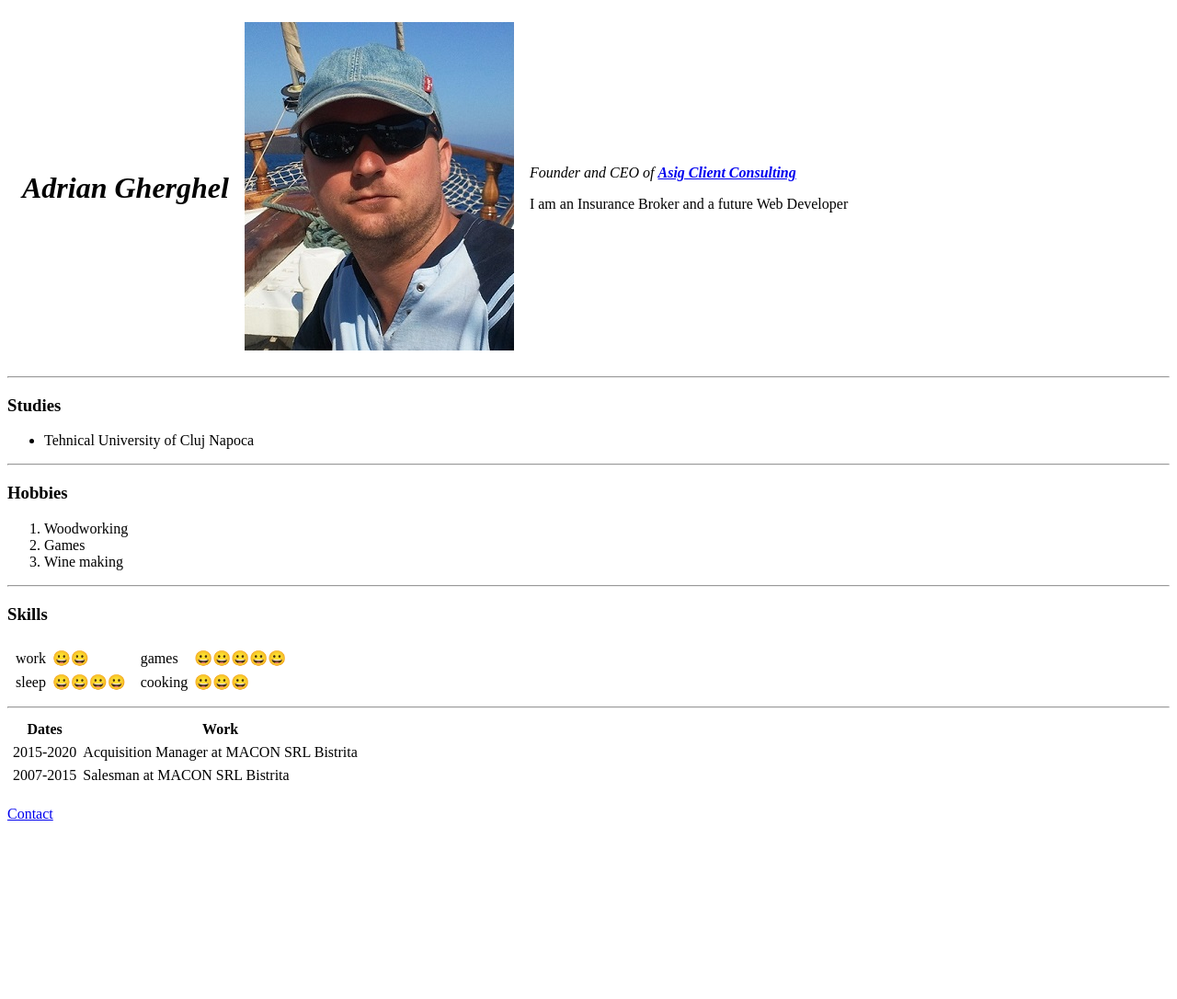
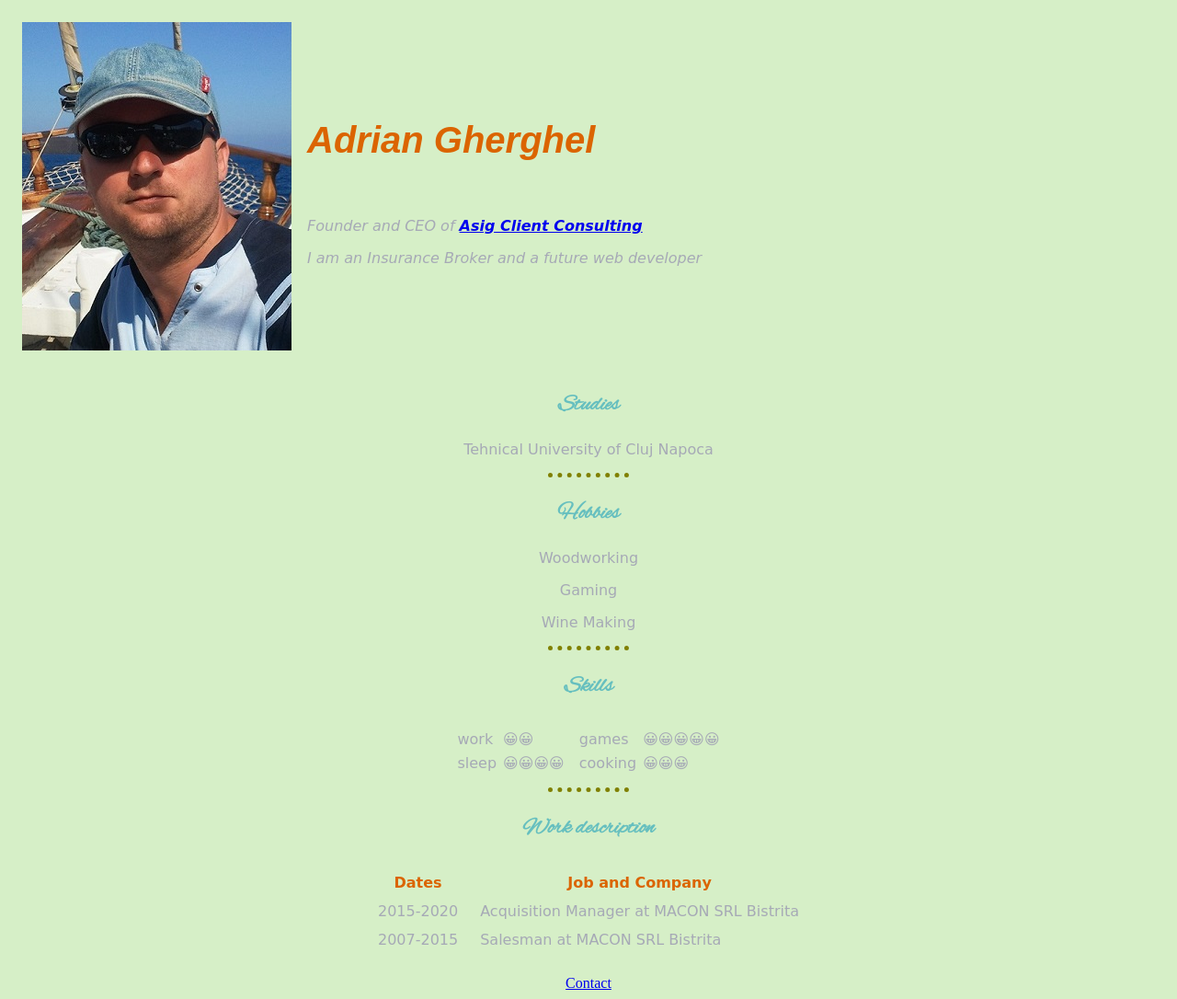
Before and after one commit to Adigh80/CV, a plain HTML site: page index.html in a window 1280 px wide. Shown: the whole page at 92% size. Before the commit the page ends 902 px from the top, so only its background shows below. Drawn offline with Linux system fonts and the light colour scheme.

Commit message:
Add files via upload

```diff
--- /dev/null
+++ b/css/styles.css
@@ -0,0 +1,63 @@
+body {
+  background-color: #d6efc7;
+  text-align: center;
+}
+
+h1 {
+  color: #db6400;
+  font-family: copperplate, papyrus, fantasy;
+  font-size: 250%;
+}
+
+h2 {
+  color: #66bfbf;
+  font-family: alex brush;
+  font-size: 250%
+}
+
+h3 {
+  color: #66bfbf;
+  font-family: alex brush;
+  font-size: 150%
+}
+
+hr {
+  border-color: olive;
+  border-width: 5px;
+  border-style: dotted none none;
+  width: 7%;
+}
+
+p {
+  color: #a6a9b6;
+  font-family: cursive;
+}
+
+ul {
+  color: #a6a9b6;
+  text-align: center;
+}
+
+ol {
+  color: #a6a9b6;
+  text-align: center;
+}
+
+table {
+  align-self: center;
+  color: #a6a9b6;
+  empty-cells: show;
+  font-family: cursive;
+  text-align: left;
+}
+
+thead {
+  color: #db6400;
+  text-align: center;
+}
+
+form {
+  color: #db6400;
+  font-family: alex brush;
+  font-size: 125%;
+}
--- a/index.html
+++ b/index.html
@@ -1,38 +1,39 @@
 <!DOCTYPE html>
 <html lang="en" dir="ltr">
 
-<head>  <!-- denumire Site -->
+<head>
+  <!-- denumire Site si link catre CSS -->
   <meta charset="utf-8">
   <title>Adrian's Personal Site</title>
+  <link rel="stylesheet" href="css/styles.css">
+  <link rel='stylesheet' href='https://fonts.googleapis.com/css?family=Alex Brush'>
 </head>
 
-<body>    <!-- continut site -->
+<body>
+  <!-- continut site -->
 
   <table cellspacing="15">
     <tr>
-      <td> <h1><em>Adrian Gherghel</em></h1> </td>
-      <td> <img src="adi gherghel.jpg" alt="">  <!-- imagini --></td>
+      <td> <img src="images/adi gherghel.jpg" alt=""> <!-- imagini -->
+      </td>
       <td>
-        <p><em> Founder and CEO of <strong><a href="#">Asig Client Consulting</a></strong></em></p>
-        <p>I am an Insurance Broker and a future Web Developer</p>
+        <h1> <em>Adrian Gherghel</em> </h1> <br>
+        <p> <em> Founder and CEO of <strong> <a href="asig client consulting.html">Asig Client Consulting</a> </strong> </em> </p>
+        <p> <em>I am an Insurance Broker and a future web developer</em> </p>
       </td>
     </tr>
   </table>
-    <hr>
+
   <h3>Studies</h3>
-  <ul>  <!-- lista neordonata -->
-    <li>Tehnical University of Cluj Napoca</li>
-  </ul>
+  <p> Tehnical University of Cluj Napoca </p>
   <hr>
   <h3>Hobbies</h3>
-          <ol>  <!-- lista ordonata -->
-            <li>Woodworking</li>
-            <li>Games</li>
-            <li>Wine making</li>
-          </ol>
+  <p> Woodworking </p>
+  <p> Gaming </p>
+  <p> Wine Making </p>
   <hr>
   <h3>Skills</h3>
-          <table>
+  <table align=center>
     <tr>
       <td>
         <table cellspacing="5">
@@ -61,30 +62,39 @@
     </tr>
   </table>
   <hr>
-  <table cellspacing="5">  <!-- Tabele -->
+  <h3> Work description </h3>
+  <table cellspacing="10" align=center>
+    <!-- Tabele -->
 
-    <thead> <!-- cap tabel -->
+    <thead>
+      <!-- cap tabel -->
       <tr>
         <th>Dates</th>
-        <th>Work</th>
+        <td></td>
+        <th>Job and Company</th>
       </tr>
     </thead>
 
-    <tbody>  <!-- corp tabel -->
-      <tr>  <!-- rand nou tabel -->
-        <td>2015-2020</td>  <!-- date coloana tabel -->
-        <td>Acquisition Manager at MACON SRL Bistrita</td>  <!-- date coloana tabel -->
+    <tbody>
+      <!-- corp tabel -->
+      <tr>
+        <!-- rand nou tabel -->
+        <td>2015-2020</td> <!-- date coloana tabel -->
+        <td></td>
+        <td>Acquisition Manager at MACON SRL Bistrita</td> <!-- date coloana tabel -->
       </tr>
       <tr>
         <td>2007-2015</td>
+        <td></td>
         <td>Salesman at MACON SRL Bistrita</td>
       </tr>
     </tbody>
-    <tfoot>  <!-- footer tabel -->
+    <tfoot>
+      <!-- footer tabel -->
 
     </tfoot>
-  </table>    <br>
-  <a href="contact.html">Contact</a>  <!-- ancora pt link alt site sau pagina noua -->
+  </table> <br>
+  <a href="contact.html">Contact</a> <!-- ancora pt link alt site sau pagina noua -->
 
 </body>
 
```
Also changed, not shown: asig client consulting.html (added, +14 -0 lines), contact.html (+5 -3 lines), images/adi gherghel.jpg (added), images/adi si iri.jpg (added), images/don't stop.jpg (added), images/yggdrasil.jpg (added), images/you can.jpg (added). Lines whose indentation alone changed are shown as unchanged.
